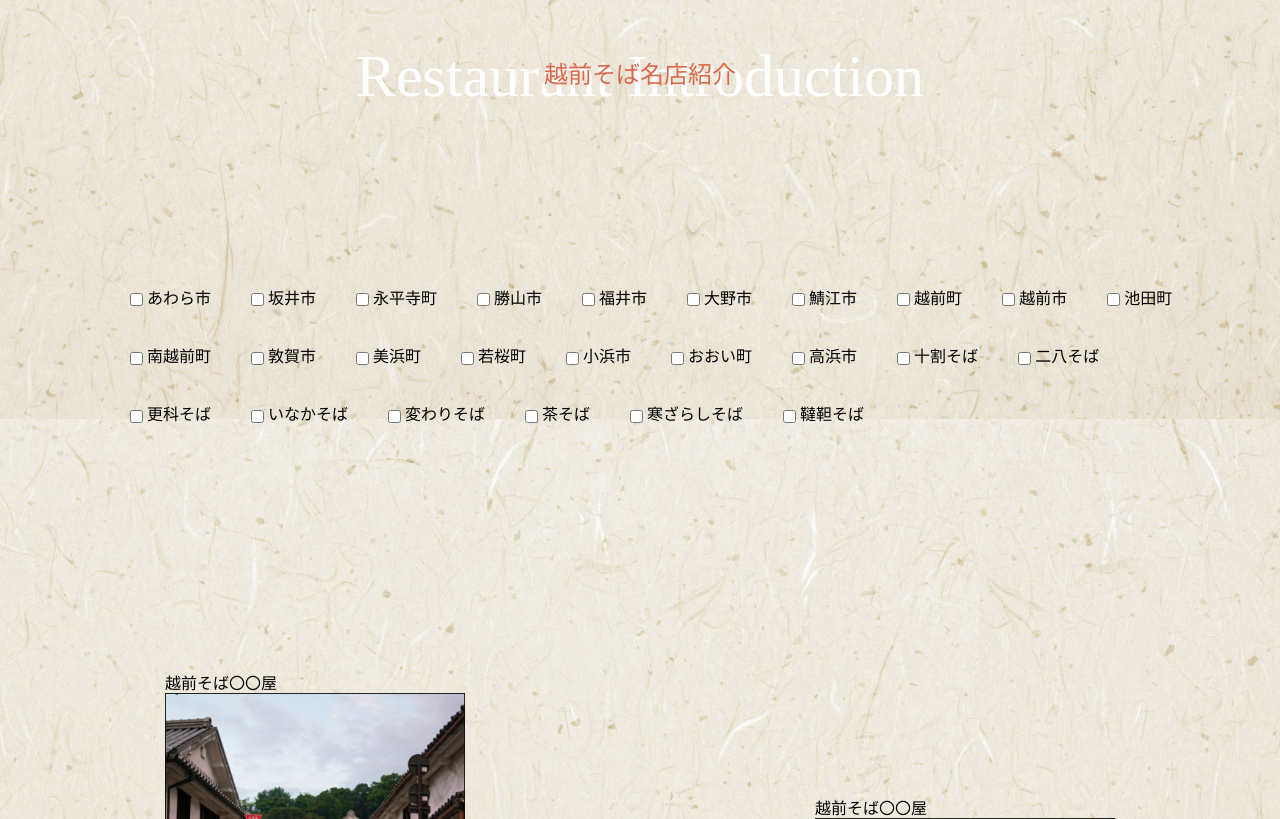
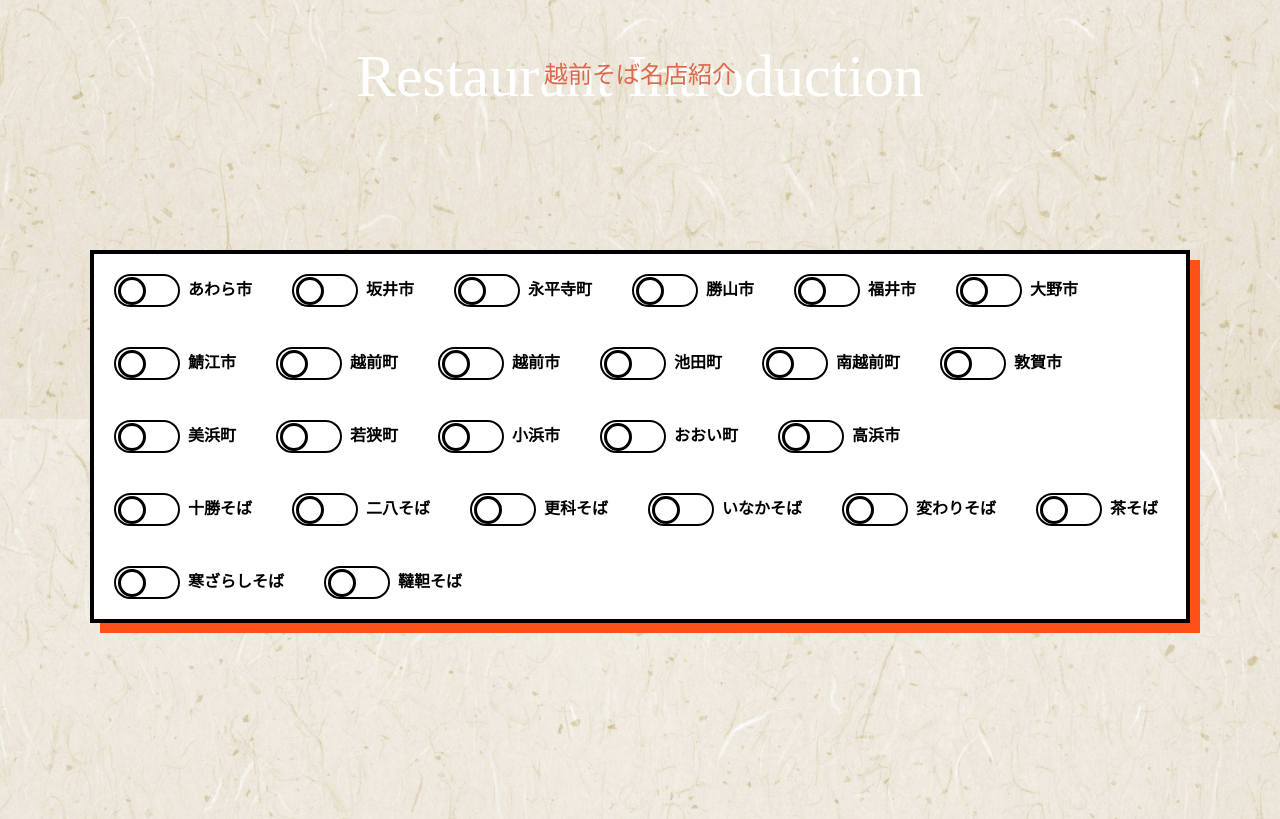
Before and after one commit to kawai011231/gokyo-in, a PHP site: page /store.html in a window 1280 px wide. Shown: the part 457-1276 px from the top of the page. Run offline with PHP 8.4, Linux system fonts and the light colour scheme.

Commit message:
背景画像と人間の位置を変えました

```diff
--- a/css/store.css
+++ b/css/store.css
@@ -3,6 +3,11 @@
 }
 .subpage_store_list {
   padding-top: 80px;
+}
+.check_wrap {
+  background-color: #fff;
+  border: 4px #000 solid;
+  box-shadow: #fe511a 10px 10px;
 }
 [data-filter-view]:not([data-filter-view=""]) [data-filter-key] {
   display: none;
@@ -18,6 +23,48 @@
   flex-wrap: wrap;
 }
 .store_filter_cond li {
-  padding-left: 40px;
-  padding-top: 40px;
+  padding: 20px;
+  display: flex;
+  flex-direction: row-reverse;
+  align-items: center;
 }
+.store_filter_cond span {
+  padding-left: 8px;
+  font-weight: bold;
+}
+
+input {
+  display: none;
+}
+label {
+  width: 66px;
+  height: 33px;
+  box-sizing: border-box;
+  border: 2px solid;
+  float: left;
+  border-radius: 66px;
+  position: relative;
+  cursor: pointer;
+  transition: 0.3s ease;
+}
+input[type="checkbox"]:checked + label {
+  background: #fe511a;
+}
+label:before {
+  transition: 0.3s ease;
+  content: "";
+  width: 28px;
+  height: 28px;
+  position: absolute;
+  background: white;
+  left: 2px;
+  top: 1px;
+  box-sizing: border-box;
+  border: 3px solid;
+  color: black;
+  border-radius: 166px;
+}
+input[type="checkbox"]:checked + label::before {
+  left: auto;
+  right: 2px;
+}
--- a/css/style.css
+++ b/css/style.css
@@ -2,11 +2,22 @@
 common
 */
 .toppage_wrap {
-  background-image: url("../img/background_img.png");
+  background-image: url("../img/background_img.jpg");
   background-attachment: fixed;
   background-size: cover;
   background-position: center;
 }
+@media screen and (max-width: 900px) {
+  .toppage_wrap {
+    background-image: url("../img/background_img_ipad.jpg");
+  }
+}
+@media screen and (max-width: 500px) {
+  .toppage_wrap {
+    background-image: url("../img/background_img_sp.jpg");
+  }
+}
+
 .l-container {
   width: 98%;
   max-width: 1100px;
@@ -217,8 +228,9 @@ header
   position: absolute;
 }
 .overview_person1 {
+  width: 50%;
   top: 0%;
-  left: 50%;
+  right: 0%;
 }
 .overview_person2 {
   top: 40%;
@@ -695,6 +707,11 @@ footer
   .top_text {
     font-size: 40px;
   }
+  .overview_person1 {
+    width: 46%;
+    top: 0%;
+    right: -2%;
+  }
   /*
     モデルコース
     */
@@ -778,8 +795,9 @@ footer
     width: 25%;
   }
   .overview_person1 {
-    top: 5%;
-    left: 0%;
+    top: -10%;
+    right: 0%;
+    width: 95%;
   }
   .overview_person2 {
     top: 35%;
--- a/store.html
+++ b/store.html
@@ -36,109 +36,138 @@
         <h1 class="subpage_mv store_mv">越前そば名店紹介</h1>
         <div class="l-container">
           <div class="filter" id="js-filter">
+            <div class="check_wrap">
               <ul class="filter-cond store_filter_cond">
                 <li>
+                  <span>あわら市</span>
                   <input type="checkbox" value="あわら市" id="input1" />
-                <label id="label1" for="input1">あわら市 </label>
+                  <label id="label1" for="input1" class="check_label"> </label>
                 </li>
                 <li>
+                  <span>坂井市</span>
                   <input type="checkbox" value="坂井市" id="input2" />
-                <label id="label2" for="input2">坂井市 </label>
+                  <label id="label2" for="input2"> </label>
                 </li>
                 <li>
+                  <span>永平寺町</span>
                   <input type="checkbox" value="永平寺町" id="input3" />
-                <label id="label3" for="input3">永平寺町 </label>
+                  <label id="label3" for="input3"></label>
                 </li>
                 <li>
+                  <span>勝山市</span>
                   <input type="checkbox" value="勝山市" id="input4" />
-                <label id="label4" for="input4">勝山市 </label>
+                  <label id="label4" for="input4"></label>
                 </li>
                 <li>
+                  <span>福井市</span>
                   <input type="checkbox" value="福井市" id="input5" />
-                <label id="label5" for="input5">福井市 </label>
+                  <label id="label5" for="input5"> </label>
                 </li>
                 <li>
+                  <span>大野市</span>
                   <input type="checkbox" value="大野市" id="input6" />
-                <label id="label6" for="input6">大野市 </label>
+                  <label id="label6" for="input6"> </label>
                 </li>
                 <li>
+                  <span>鯖江市</span>
                   <input type="checkbox" value="鯖江市" id="input7" />
-                <label id="label7" for="input7">鯖江市 </label>
+                  <label id="label7" for="input7"> </label>
                 </li>
                 <li>
+                  <span>越前町</span>
                   <input type="checkbox" value="越前町" id="input8" />
-                <label id="label8" for="input8">越前町 </label>
+                  <label id="label8" for="input8"> </label>
                 </li>
                 <li>
+                  <span>越前市</span>
                   <input type="checkbox" value="越前市" id="input9" />
-                <label id="label9" for="input9">越前市 </label>
+                  <label id="label9" for="input9"> </label>
                 </li>
                 <li>
+                  <span>池田町</span>
                   <input type="checkbox" value="池田町" id="input10" />
-                <label id="label10" for="input10">池田町 </label>
+                  <label id="label10" for="input10"> </label>
                 </li>
                 <li>
+                  <span>南越前町</span>
                   <input type="checkbox" value="南越前町" id="input11" />
-                <label id="label11" for="input11">南越前町 </label>
+                  <label id="label11" for="input11"> </label>
                 </li>
                 <li>
+                  <span>敦賀市</span>
                   <input type="checkbox" value="敦賀市" id="input12" />
-                <label id="label12" for="input12">敦賀市 </label>
+                  <label id="label12" for="input12"> </label>
                 </li>
                 <li>
+                  <span>美浜町</span>
                   <input type="checkbox" value="美浜町" id="input13" />
-                <label id="label13" for="input13">美浜町 </label>
+                  <label id="label13" for="input13"> </label>
                 </li>
                 <li>
-                <input type="checkbox" value="若桜町" id="input14" />
-                <label id="label14" for="input14">若桜町 </label>
+                  <span>若狭町</span>
+                  <input type="checkbox" value="若狭町" id="input14" />
+                  <label id="label14" for="input14"> </label>
                 </li>
                 <li>
+                  <span>小浜市</span>
                   <input type="checkbox" value="小浜市" id="input15" />
-                <label id="label15" for="input15">小浜市 </label>
+                  <label id="label15" for="input15"> </label>
                 </li>
                 <li>
+                  <span>おおい町</span>
                   <input type="checkbox" value="おおい町" id="input16" />
-                <label id="label16" for="input16">おおい町 </label>
+                  <label id="label16" for="input16"> </label>
                 </li>
                 <li>
+                  <span>高浜市</span>
                   <input type="checkbox" value="高浜市" id="input17" />
-                <label id="label17" for="input17">高浜市 </label>
+                  <label id="label17" for="input17"> </label>
+                </li>
+              </ul>
+              <ul class="filter-cond store_filter_cond">
+                <li>
+                  <span>十勝そば</span>
+                  <input type="checkbox" value="十割そば" id="input18" />
+                  <label id="label18" for="input18"> </label>
                 </li>
                 <li>
-                <input type="checkbox" value="十割そば" id="input18" />
-                <label id="label18" for="input18">十割そば </label>
+                  <span>二八そば</span>
+                  <input type="checkbox" value="二八そば" id="input19" />
+                  <label id="label19" for="input19"> </label>
                 </li>
                 <li>
-                <input type="checkbox" value="二八そば" id="input19" />
-                <label id="label19" for="input19">二八そば </label>
+                  <span>更科そば</span>
+                  <input type="checkbox" value="更科そば" id="input20" />
+                  <label id="label20" for="input20"> </label>
                 </li>
                 <li>
-                <input type="checkbox" value="更科そば" id="input20" />
-                <label id="label20" for="input20">更科そば </label>
+                  <span>いなかそば</span>
+                  <input type="checkbox" value="いなかそば" id="input21" />
+                  <label id="label21" for="input21"> </label>
                 </li>
                 <li>
-                <input type="checkbox" value="いなかそば" id="input21" />
-                <label id="label21" for="input21">いなかそば </label>
+                  <span>変わりそば</span>
+                  <input type="checkbox" value="変わりそば" id="input22" />
+                  <label id="label22" for="input22"> </label>
                 </li>
                 <li>
-                <input type="checkbox" value="変わりそば" id="input22" />
-                <label id="label22" for="input22">変わりそば </label>
+                  <span>茶そば</span>
+                  <input type="checkbox" value="茶そば" id="input23" />
+                  <label id="label23" for="input23"> </label>
                 </li>
                 <li>
-                <input type="checkbox" value="茶そば" id="input23" />
-                <label id="label23" for="input23">茶そば </label>
+                  <span>寒ざらしそば</span>
+                  <input type="checkbox" value="寒ざらしそば" id="input24" />
+                  <label id="label24" for="input24"> </label>
                 </li>
                 <li>
-                <input type="checkbox" value="寒ざらしそば" id="input24" />
-                <label id="label24" for="input24">寒ざらしそば </label>
-              </li>
-              <li>
+                  <span>韃靼そば</span>
                   <input type="checkbox" value="韃靼そば" id="input25" />
-                <label id="label25" for="input25">韃靼そば </label>
+                  <label id="label25" for="input25"> </label>
                 </li>
                 <!-- /.filter-cond -->
               </ul>
+            </div>
             <ul class="store_list filter-items subpage_store_list">
               <li class="store_element" data-filter-key="あわら市">
                 <a href="#" class="store_link">
```
Also changed, not shown: index.js (+29 -13 lines), img/background_img.jpg (added), img/background_img.png (deleted), img/background_img_ipad.jpg (added), img/background_img_sp.jpg (added), img/person1.png, img/person4.png, img/person5.png, img/person6.png, img/person7.png. Lines whose indentation alone changed are shown as unchanged.
